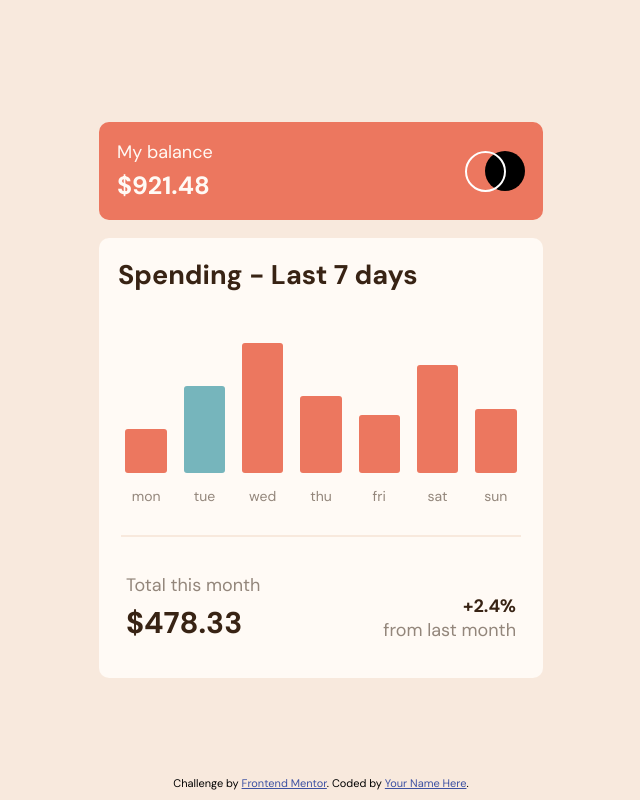
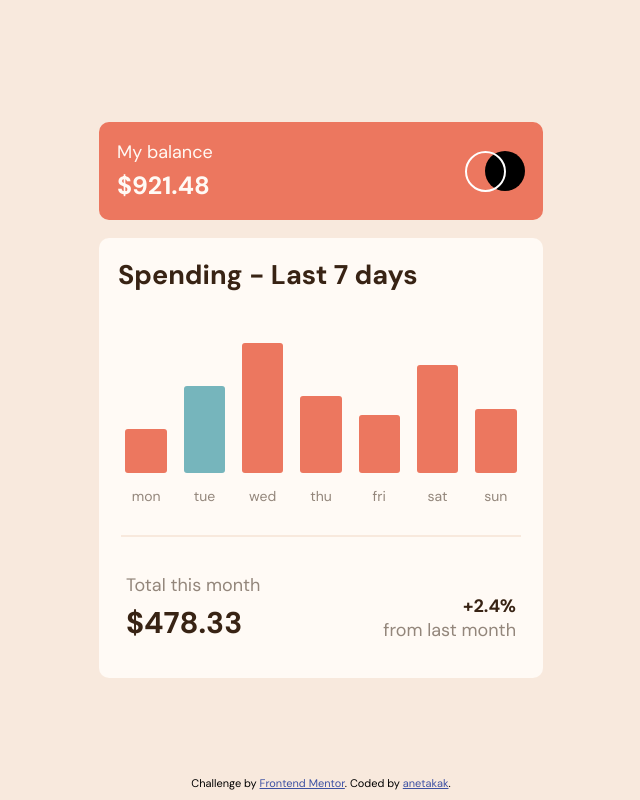
Before and after one commit to anetakak/frontend-mentor-expenses-chart, a website: page index.html in a window 1280 px wide. Shown: the whole page, without its empty margins (319-959 px from the left). Drawn offline with Linux system fonts and the light colour scheme.

Commit message:
fixed author footer

```diff
--- a/index.html
+++ b/index.html
@@ -50,7 +50,7 @@
 
   <div class="attribution">
     Challenge by <a href="https://www.frontendmentor.io?ref=challenge" target="_blank">Frontend Mentor</a>.
-    Coded by <a href="#">Your Name Here</a>.
+    Coded by <a href="https://github.com/anetakak">anetakak</a>.
   </div>
   <script src="./dist/js/main.min.js"></script>
 </body>
```
